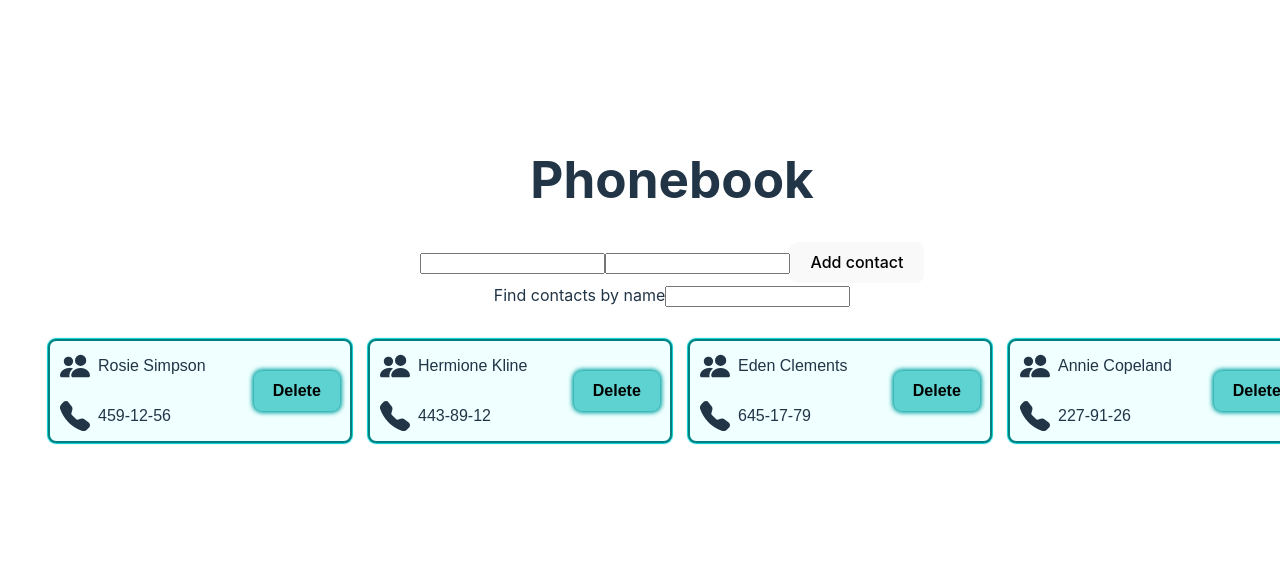
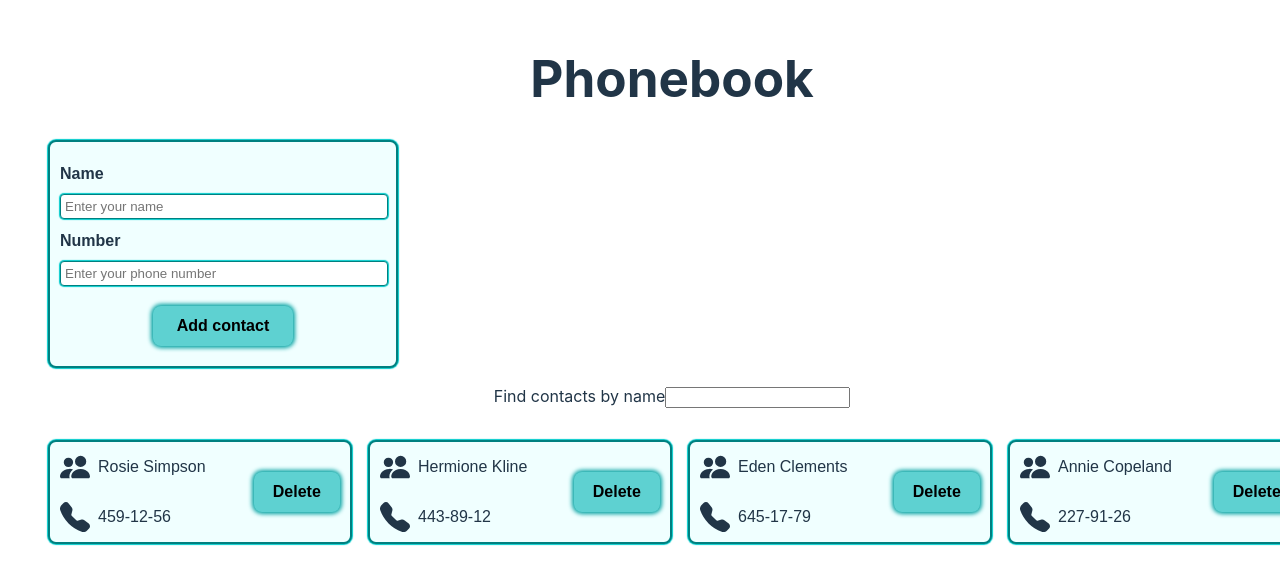
Before and after one commit to Olena-Synytsia/test-hw-08, a React (Vite) app: page / in a window 1280 px wide. Shown: the part 104-688 px from the top of the page. Built offline with nearby package versions, Linux system fonts and the light colour scheme.

Commit message:
ContactForm css

```diff
--- a/src/components/Contact/Contact.module.css
+++ b/src/components/Contact/Contact.module.css
@@ -1,12 +1,11 @@
 p {
-  margin: 10px;
+  display: flex;
+  font-family: Arial, sans-serif;
   font-size: 16px;
   font-weight: 500;
   text-align: left;
-  font-family: Arial, sans-serif;
   align-items: center;
-  display: flex;
-  align-items: center;
+  margin: 10px;
 }
 
 .container {
@@ -36,8 +35,7 @@ p {
   font-family: Arial, sans-serif;
   border: none;
   box-shadow: 0 0 4px 2px rgb(2, 161, 161);
-  transition: background-color 3s;
-  transition: color 3s;
+  transition: background-color 2s ease, color 2s ease;
 }
 
 .btn:hover {
@@ -47,7 +45,7 @@ p {
   border: none;
 }
 
-.button:focus {
+.btn:focus {
   outline: none;
 }
 
--- a/src/components/ContactForm/ContactForm.jsx
+++ b/src/components/ContactForm/ContactForm.jsx
@@ -8,14 +8,35 @@ const ContactForm = () => {
     number: "",
   };
 
-  const handleSubmit = () => console.log("SRART");
+  const handleSubmit = (values, options) => {
+    console.log("SRART");
+    console.log(values);
+    options.resetForm();
+  };
   return (
     <div className={s.container}>
       <Formik initialValues={initialValues} onSubmit={handleSubmit}>
-        <Form>
-          <Field name="name"></Field>
-          <Field name="number"></Field>
-          <button type="submit">Add contact</button>
+        <Form className={s.form}>
+          <label className={s.label}>
+            <span className={s.span}>Name</span>
+            <Field
+              name="name"
+              className={s.input}
+              placeholder="Enter your name"
+            ></Field>
+          </label>
+          <label className={s.label}>
+            <span className={s.span}>Number</span>
+            <Field
+              name="number"
+              className={s.input}
+              placeholder="Enter your phone number"
+            ></Field>
+          </label>
+
+          <button type="submit" className={s.btn}>
+            Add contact
+          </button>
         </Form>
       </Formik>
     </div>
--- a/src/components/ContactForm/ContactForm.module.css
+++ b/src/components/ContactForm/ContactForm.module.css
@@ -1,2 +1,69 @@
 .container {
+  border: 2px solid teal;
+  border-radius: 8px;
+  display: flex;
+  box-shadow: 0 0 1px 1px rgb(2, 203, 203);
+  background-color: azure;
+  margin: 16px;
+  width: 346px;
 }
+
+.form {
+  padding: 20px 10px 10px 10px;
+  display: flex;
+  flex-direction: column;
+  width: 326px;
+}
+
+.label {
+  display: flex;
+  flex-direction: column;
+  font-family: Arial, sans-serif;
+  font-size: 16px;
+  font-weight: 600;
+  text-align: left;
+}
+
+.span {
+  margin-bottom: 8px;
+}
+
+.input {
+  width: 318px;
+  border: 1px solid teal;
+  border-radius: 4px;
+  box-shadow: 0 0 1px 1px rgb(2, 203, 203);
+  margin-bottom: 10px;
+  padding: 4px;
+}
+
+.input:focus {
+  border-color: mediumseagreen;
+  outline: none;
+}
+
+.btn {
+  width: 140px;
+  height: 40px;
+  font-size: 16px;
+  font-weight: 600;
+  margin: 10px auto;
+  background-color: rgb(94, 209, 209);
+  text-align: center;
+  font-family: Arial, sans-serif;
+  border: none;
+  box-shadow: 0 0 4px 2px rgb(2, 161, 161);
+  transition: background-color 2s ease, color 2s ease;
+  padding: auto;
+}
+
+.btn:hover {
+  cursor: pointer;
+  background-color: rgb(0, 181, 181);
+  color: #fafafa;
+  border: none;
+}
+
+.btn:focus {
+  outline: none;
+}
```
